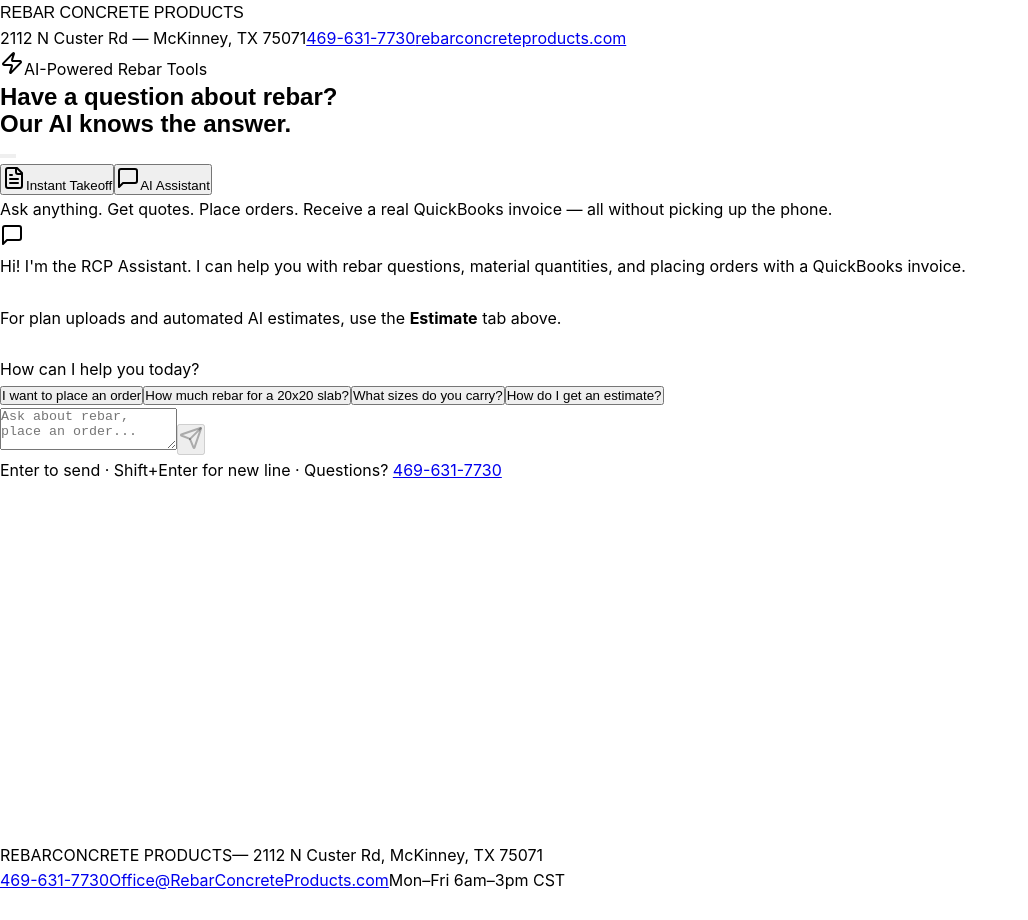
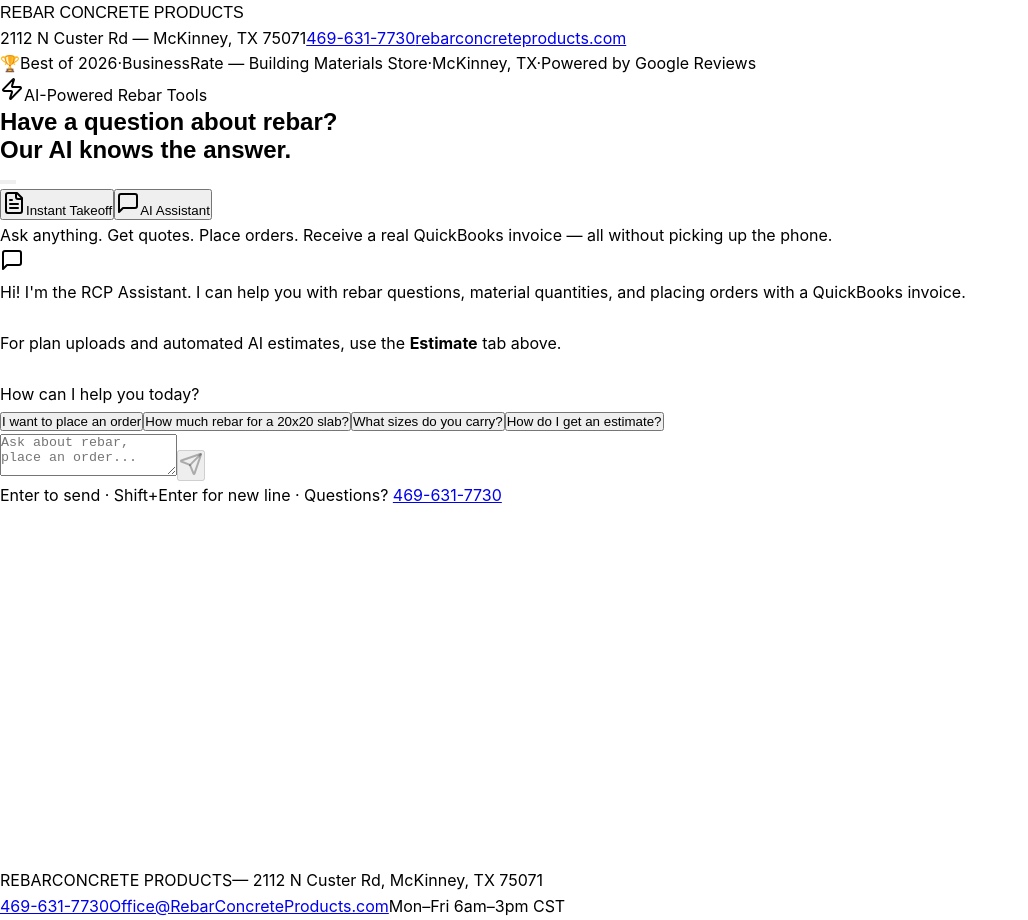
Before and after one commit to ESTIMATINGBOT/EstimatingBot, a React (Vite) app in the folder client/: page /#/ in a window 1280 px wide. Shown: the whole page, without its empty margins (0-1028 px from the left). Before the commit the page ends 894 px from the top, so only its background shows below. Built offline with nearby package versions, Linux system fonts and the light colour scheme; a web font is replaced by a local one.

Commit message:
feat: add Best of 2026 BusinessRate award banner below header

```diff
--- a/client/src/pages/home.tsx
+++ b/client/src/pages/home.tsx
@@ -185,6 +185,20 @@
         {/* Lime stripe */}
         <div className="h-[3px] bg-[#C8D400]" />
       </header>
+
+      {/* Award banner */}
+      <div className="w-full bg-[#0a0a0a] border-b border-[#1a1a1a] py-2 px-4">
+        <div className="max-w-5xl mx-auto flex items-center justify-center gap-2">
+          <span className="text-yellow-400 text-base leading-none">🏆</span>
+          <span className="text-yellow-400 text-xs font-bold uppercase tracking-wide">Best of 2026</span>
+          <span className="text-gray-600 text-xs">·</span>
+          <span className="text-gray-300 text-xs font-semibold">BusinessRate — Building Materials Store</span>
+          <span className="text-gray-600 text-xs">·</span>
+          <span className="text-gray-500 text-xs">McKinney, TX</span>
+          <span className="text-gray-600 text-xs">·</span>
+          <span className="text-gray-500 text-xs">Powered by Google Reviews</span>
+        </div>
+      </div>
 
       {/* Hero */}
       <section className="bg-black text-white pt-12 pb-10 px-4">
```
